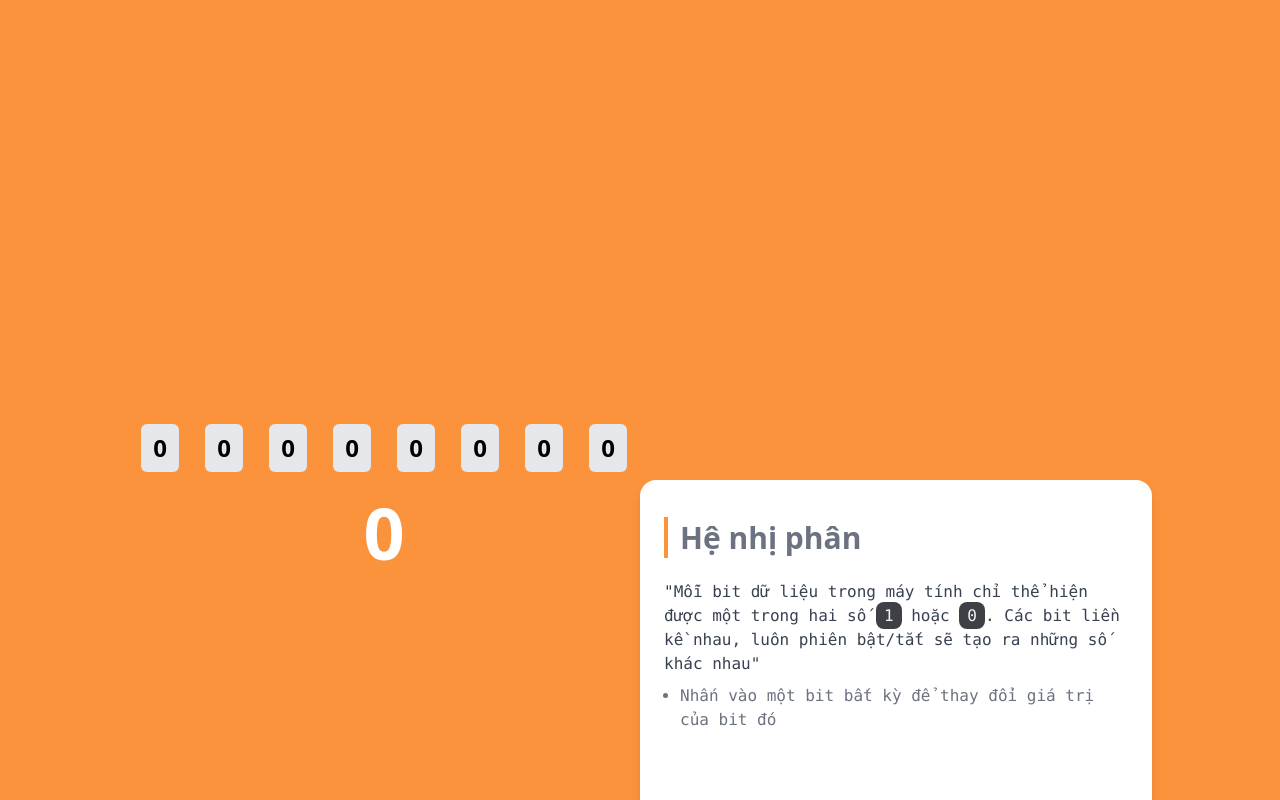
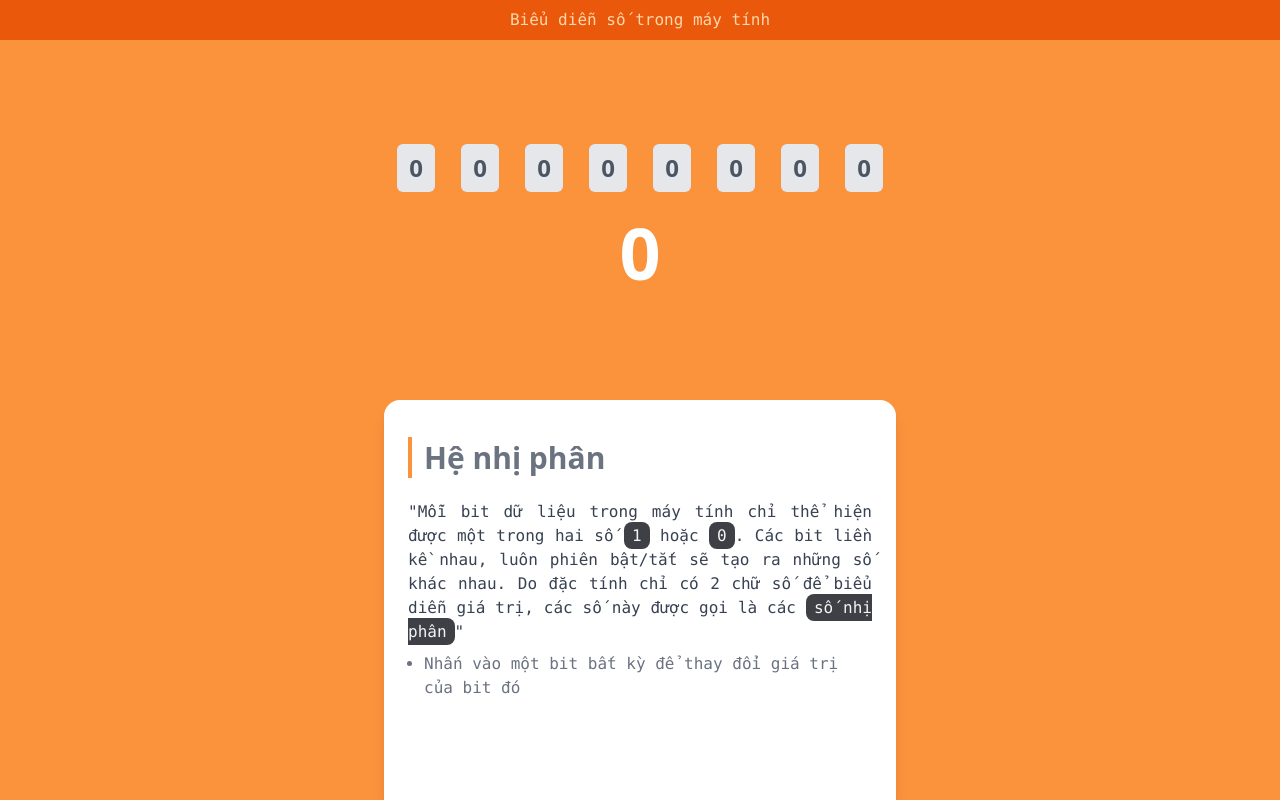
Before and after one commit to TheEEs/bitter, a Vue app: page / in a window 1280 px wide. Shown: the top 800 px of the page. Built offline with nearby package versions, Linux system fonts and the light colour scheme.

Commit message:
Add more slides and programs

```diff
--- a/src/App.vue
+++ b/src/App.vue
@@ -1,12 +1,12 @@
 <template>
-  <div>
+  <div class="w-full">
     <Slide>
     <template v-slot:title>
       Hệ nhị phân
     </template>
     <template v-slot:description>
       "Mỗi bit dữ liệu trong máy tính chỉ thể hiện được một trong hai số <Badge>1</Badge> hoặc <Badge>0</Badge>.
-      Các bit liền kề nhau, luôn phiên bật/tắt sẽ tạo ra những số khác nhau"
+      Các bit liền kề nhau, luôn phiên bật/tắt sẽ tạo ra những số khác nhau. Do đặc tính chỉ có 2 chữ số để biểu diễn giá trị, các số này được gọi là các <Badge>số nhị phân</Badge>"
     </template>
     <template v-slot:direction>
       Nhấn vào một bit bất kỳ để thay đổi giá trị của bit đó
@@ -16,11 +16,17 @@
     </template>
   </Slide>
   <Slide>
+    <template v-slot:default>
+      Số có dấu và số không dấu
+    </template>
     <template v-slot:title>
       Số có dấu và số không dấu
     </template>
     <template v-slot:description>
-      "Với số không dấu, mọi bit đều được sử dụng để biểu diễn giá trị. Với số có dấu, bit đầu tiên được dùng để biểu diễn dấu"
+      "Với số không dấu, mọi bit đều được sử dụng để biểu diễn giá trị. Với số có dấu, nếu bit đầu tiên là <badge>1</badge>, số đó là số âm".
+      <blockquote class="pl-4 text-gray-400 border-l-4 border-gray-400 mt-2">
+        Để chuyển số âm sang số dương hoặc số dương sang số âm, ta thực hiện phép <badge>not</badge> và cộng kết quả của phép not với 1.
+      </blockquote>
     </template>
     <template v-slot:direction>
       Nhấn vào một bit bất kỳ để thay đổi giá trị của bit đó
@@ -35,14 +41,18 @@
 
 <script>
 import Slide from './components/slide.vue';
+//import EmptySlide from "./components/empty_slide.vue"
 import SingleByte from "./components/programs/byte.vue"
-import SignedByte from "./components/programs/signed_byte"
+import SignedByte from "./components/programs/signed_byte.vue"
+//import MathBin from "./components/programs/bin_math.vue"
 export default {
   name: "App",
   components: {
     Slide,
     SingleByte,
-    SignedByte
+    SignedByte,
+    //MathBin,
+    //EmptySlide
   },
   data(){
     return {
--- /dev/null
+++ b/src/components/empty_slide.vue
@@ -0,0 +1,13 @@
+<template>
+    <div class="bg-orange-400 w-full flex-wrap h-screen flex justify-center">
+        <slot></slot>
+    </div>
+</template>
+
+<script>
+export default {
+    setup() {
+
+    },
+}
+</script>
--- /dev/null
+++ b/src/components/programs/bin_math.vue
@@ -0,0 +1,118 @@
+<template>
+  <div class="w-full">
+    <div
+      class="
+        sticky
+        w-full
+        text-center
+        top-0
+        h-10
+        flex
+        items-center
+        justify-center
+        bg-orange-600
+      "
+    >
+      <strong class="font-mono text-1xl text-orange-200 font-light">
+        <slot>Cộng trừ số nhị phân</slot>
+      </strong>
+    </div>
+    <div class="w-full mx-auto sm:max-w-lg mt-9">
+      <div class="w-full flex justify-around">
+        <div
+          v-for="(b, i) in byte1"
+          :key="`byte1${i}`"
+          @click="updateBit(byte1, i)"
+          class="
+            px-2
+            py-2
+            font-mono
+            bg-coolGray-200
+            rounded-md
+            font-bold
+            text-2xl text-coolGray-600
+            mb-9
+          "
+        >
+          {{ b }}
+        </div>
+      </div>
+      <p class="font-bold ml-4 font-mono text-2xl text-coolGray-200">{{ sign }}</p>
+      <div class="w-full flex justify-around mt-9">
+        <div
+          v-for="(b, i) in byte2"
+          :key="`byte1${i}`"
+          @click="updateBit(byte2, i)"
+          class="
+            px-2
+            py-2
+            font-mono
+            bg-coolGray-200
+            rounded-md
+            font-bold
+            text-2xl text-coolGray-600
+          "
+        >
+          {{ b }}
+        </div>
+      </div>
+      <div class="w-full my-9 py-0.5 bg-coolGray-200"></div>
+      <div class="w-full flex justify-around mt-9">
+        <div
+          v-for="(b, i) in byte2"
+          :key="`byte1${i}`"
+          @click="updateBit(byte2, i)"
+          class="
+            px-2
+            py-2
+            font-mono
+            bg-coolGray-200
+            rounded-md
+            font-bold
+            text-2xl text-coolGray-600
+          "
+        >
+          {{ b }}
+        </div>
+      </div>
+    </div>
+  </div>
+</template>
+
+<script>
+import Vue from "vue";
+export default {
+  data() {
+    return {
+      byte1: [0, 0, 0, 0, 0, 0, 0, 0],
+      byte2: [0, 0, 0, 0, 0, 0, 0, 0],
+      sign_: 1,
+    };
+  },
+  computed: {
+    sign() {
+      return this.sign_ ? "+" : "-";
+    },
+    result() {
+      let result = [0, 0, 0, 0, 0, 0, 0, 0];
+      let reminder = 0;
+      let i = 7;
+      while(i >= 0) {
+        let r = this.byte1[i] + this.byte2[i];
+        if (r > 1){
+          result[i] = 0;
+          reminder = 1;
+        }
+        reminder
+        i--;
+      }
+      return result;
+    },
+  },
+  methods: {
+    updateBit(byte, i) {
+      Vue.set(byte, i, 1 - byte[i]);
+    },
+  },
+};
+</script>
--- a/src/components/programs/byte.vue
+++ b/src/components/programs/byte.vue
@@ -1,31 +1,69 @@
 <template>
-    <div class="w-11/12 mt-24 sm:w-full flex-wrap mx-auto h-full flex justify-around items-center">
-        <div @click="updateBit(i)" v-for="(b,i) in byte" :key="i" class="self-end bg-coolGray-200 font-bold text-2xl px-3 py-2 hover:bg-orange-200 cursor-pointer rounded-md">{{b}}</div>
-        <p class="w-full self-start mt-6 text-center font-bold text-white font-sans text-7xl">
-            {{number}}
-        </p>
+  <div
+    class="
+      w-11/12
+      mt-12
+      sm:w-full
+      flex-wrap
+      mx-auto
+      flex
+      justify-around
+      items-center
+    "
+  >
+    <div
+      @click="updateBit(i)"
+      v-for="(b, i) in byte"
+      :key="i"
+      class="
+        text-coolGray-600
+        self-end
+        bg-coolGray-200
+        font-bold
+        text-2xl
+        px-3
+        py-2
+        hover:bg-orange-200
+        cursor-pointer
+        rounded-md
+      "
+    >
+      {{ b }}
     </div>
+    <p
+      class="
+        w-full
+        self-start
+        mt-6
+        text-center
+        font-bold
+        text-white
+        font-sans
+        text-7xl
+      "
+    >
+      {{ number }}
+    </p>
+  </div>
 </template>
 <script>
 import Vue from "vue";
 export default {
-    data(){
-        return {
-            byte: [0,0,0,0,0,0,0,0]
-        }
+  data() {
+    return {
+      byte: [0, 0, 0, 0, 0, 0, 0, 0],
+    };
+  },
+  computed: {
+    number() {
+      return parseInt(this.byte.join(""), 2);
     },
-    computed:{
-        number(){
-            return parseInt(this.byte.join(''),2);
-        }
+  },
+  methods: {
+    updateBit(i) {
+      if (this.byte[i]) Vue.set(this.byte, i, 0);
+      else Vue.set(this.byte, i, 1);
     },
-    methods: {
-        updateBit(i){
-            if(this.byte[i])
-                Vue.set(this.byte,i,0);
-            else
-                Vue.set(this.byte,i,1);
-        }
-    }
-}
+  },
+};
 </script>
--- a/src/components/programs/signed_byte.js
+++ /dev/null
@@ -1,7 +0,0 @@
-import Vue from "vue"
-import Byte from "./byte.vue"
-
-export default Vue.component("SignedByte",{
-    extend: Byte,
-    render: h => h(Byte)
-})
--- /dev/null
+++ b/src/components/programs/signed_byte.vue
@@ -0,0 +1,21 @@
+<script>
+import Byte from "./byte.vue";
+export default {
+  extends: Byte,
+  components: {
+    Byte,
+  },
+  computed: {
+    number() {
+      const v = this.byte.slice(1);
+      const s = this.byte[0];
+      if (s) {
+        const flip = v.map((e) => 1 - e);
+        return -(parseInt(flip.join(""), 2) + 1);
+      } else {
+        return parseInt(v.join(""), 2);
+      }
+    },
+  },
+};
+</script>
--- a/src/components/slide.vue
+++ b/src/components/slide.vue
@@ -1,20 +1,45 @@
 <template>
-  <div class="bg-orange-400 w-screen flex-wrap h-screen flex justify-center">
+  <div class="bg-orange-400 w-full flex-wrap h-screen flex justify-center">
+    <div class="sticky w-full text-center top-0 h-10 flex items-center justify-center bg-orange-600">
+      <strong class="font-mono text-1xl text-orange-200 font-light">
+        <slot>Biểu diễn số trong máy tính</slot>
+      </strong>
+    </div>
+    <div class="w-full self-start flex justify-center">
+      <div class="self-center sm:max-w-lg w-full sm:h-2/5">
+        <slot name="program"></slot>
+      </div>
+    </div>
+
     <div
-      class="self-center sm:max-w-lg w-full sm:h-2/5"
-    >
-      <slot name="program"></slot>
-    </div>
-    <div
-      class="bg-white shadow-lg self-end sm:max-w-lg w-full py-10 h-3/5 sm:h-2/5 rounded-t-2xl px-6"
+      class="
+        bg-white
+        shadow-lg
+        self-end
+        sm:max-w-lg
+        w-full
+        py-10
+        h-3/5
+        sm:h-1/2
+        rounded-t-2xl
+        px-6
+      "
     >
       <h2
-        class="text-3xl font-semibold text-coolGray-500 font-sans border-l-4 border-orange-400 pl-3 inline"
+        class="
+          text-3xl
+          font-semibold
+          text-coolGray-500
+          font-sans
+          border-l-4 border-orange-400
+          pl-3
+          inline
+        "
       >
         <slot name="title"></slot>
       </h2>
       <section class="mt-6">
-        <p class="font-mono text-coolGray-700">
+        <p class="font-mono text-coolGray-700 text-justify">
           <slot name="description"></slot>
         </p>
         <ul class="ml-4 list-disc font-mono mt-2 text-coolGray-500">
```
